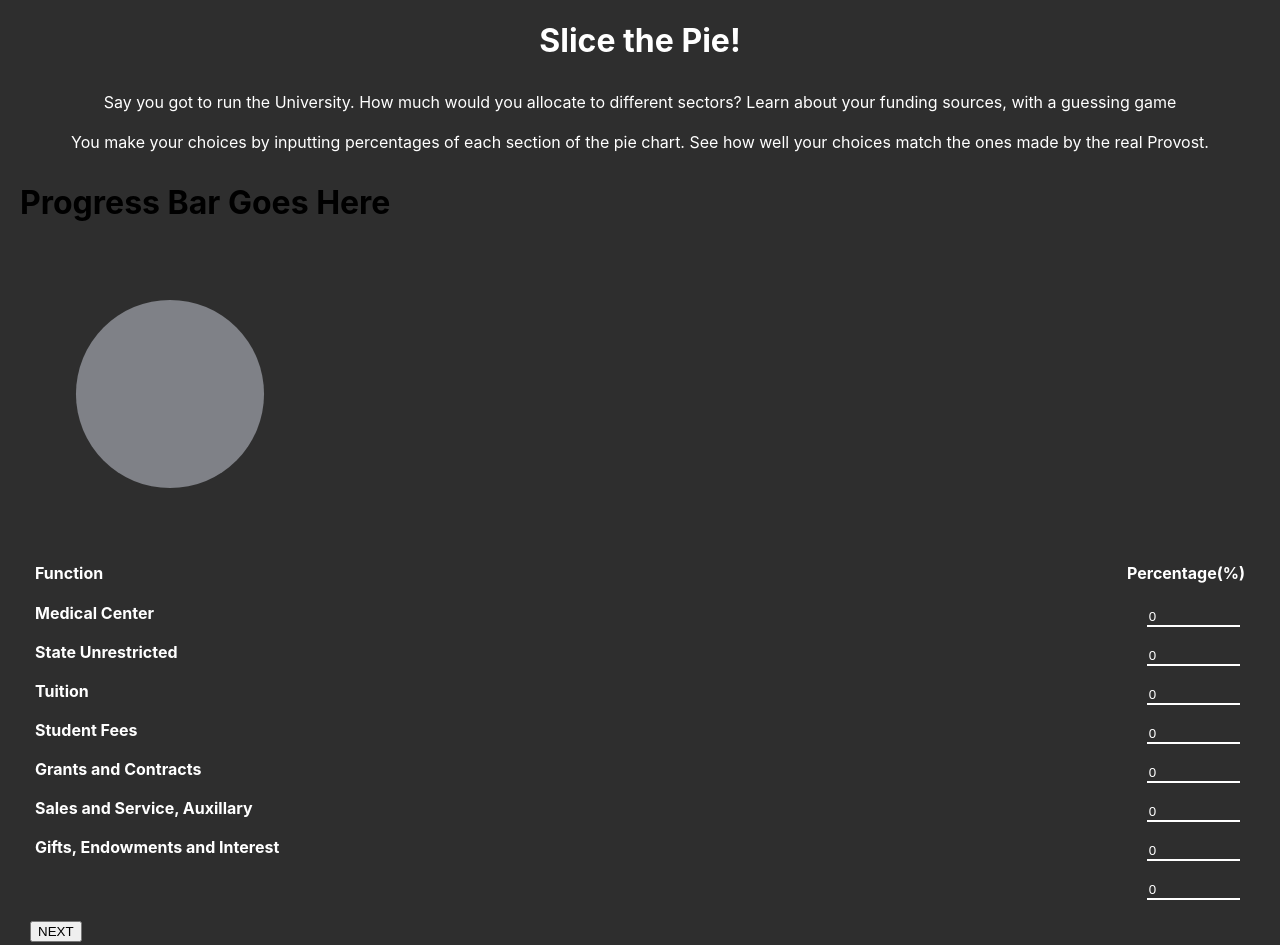
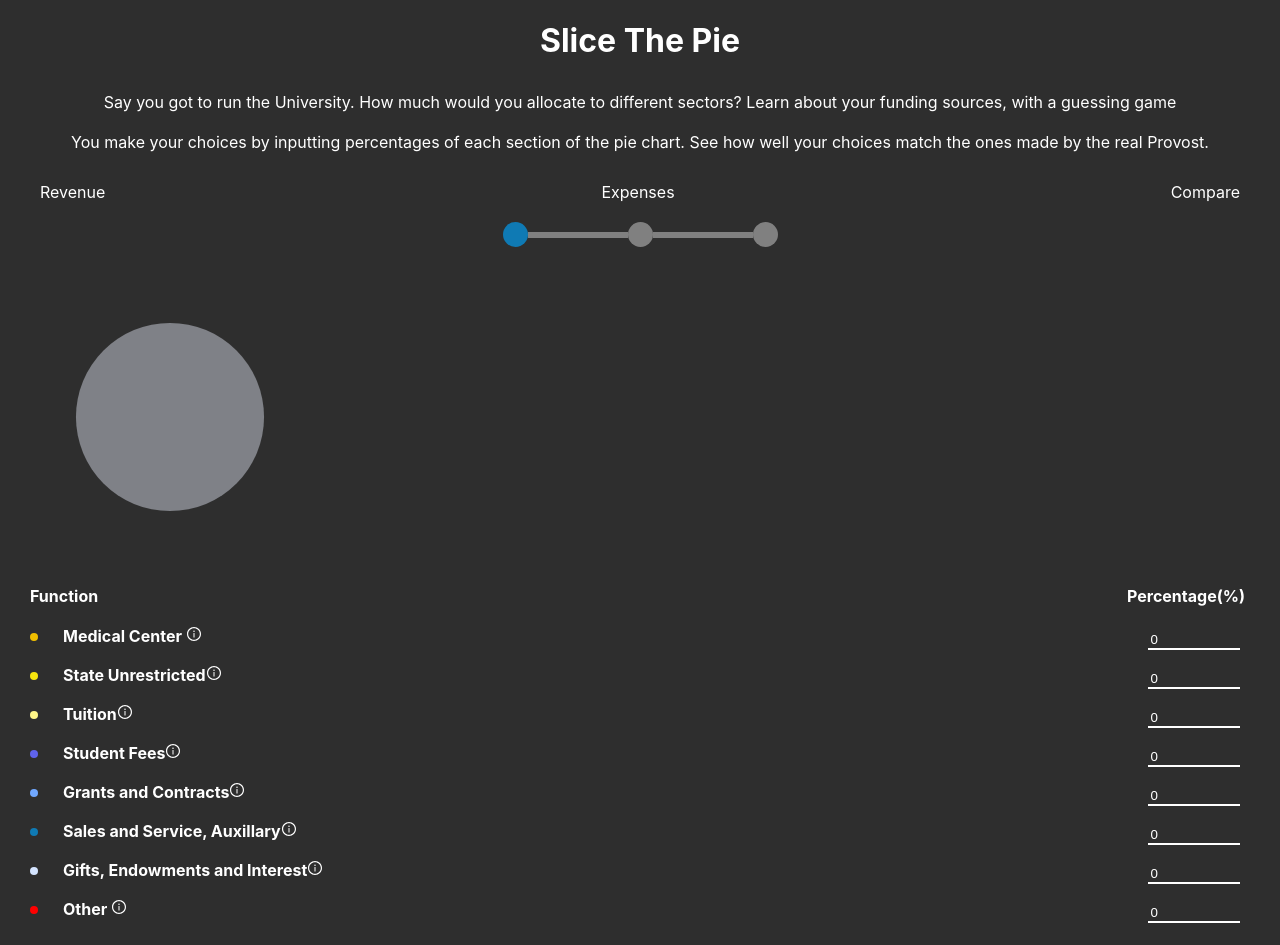
Before and after one commit to Iftekhar016/Web_Dev_Final_Project, a React (Create React App) app: page / in a window 1280 px wide. Shown: the top 945 px of the page. Built offline with nearby package versions, Linux system fonts and the light colour scheme.

Commit message:
Updated Files

```diff
--- a/src/App.css
+++ b/src/App.css
@@ -11,6 +11,49 @@ div {
   margin: 10px;
 }
 
+.bulletPoint {
+	font-size: 150%;
+}
+
+.bp1 {
+	color: #f0bf00;
+	font-size: 150%;
+}
+
+.bp2 {
+	color: #f6e50e;
+	font-size: 150%;
+}
+
+.bp3 {
+	font-size: 150%;
+	color: #fff688;
+}
+
+.bp4 {
+	color: #5f63ec;
+	font-size: 150%;
+}
+
+.bp5 {
+	color: #71A8FF;
+	font-size: 150%;
+}
+
+.bp6 {
+	color: #0f7ab4;
+	font-size: 150%;
+}
+
+.bp7 {
+	color: #d4e4ff;
+	font-size: 150%;
+}
+
+.bp8 {
+	color: red;
+	font-size: 150%;
+}
 .mainTitle {
 	display: flex;
 	justify-content: center;
@@ -41,6 +84,9 @@ div {
 	width: 50%;
 	color: white;
 	margin: 5px;
+	margin-left: 0px;
+	margin-right: 0px;
+	padding-right: 0px;
 }
 
 .right {
--- a/src/App.js
+++ b/src/App.js
@@ -1,4 +1,5 @@
 import React, { useRef, useEffect, useState } from 'react';
+import MyD3Component from "./MyD3Component.jsx";
 import './App.css';
 import InputForm from './InputForm.jsx';
 import Intro from './Intro.jsx';
@@ -39,7 +40,7 @@ function App() {
 		{
 			name: 'Grants and Contracts',
 			value: 0,
-			color: '71A8FF'
+			color: '#71A8FF'
 		},
 		{
 			name: 'Sales and Service, Auxillary',
@@ -140,9 +141,9 @@ function App() {
 	if (page === 0) {
 		return (
 			<div>
-				<h1 className='mainTitle'> Slice the Pie! </h1>
+				<h1 className='mainTitle'> Slice The Pie </h1>
 				<Intro/>
-				<ProgressBar/>
+				<ProgressBar page={page}/>
 				<PieChart data={revenue}/>
 				<InputForm data={revenue} onChange={handleRevUpdate}/>
 				<Button pageNum={page} onPress={handlePageUpdate}/>
@@ -154,9 +155,9 @@ function App() {
 	else if (page === 1) {
 		return (
 			<div>
-				<h1 className='mainTitle'> Hello World!!! </h1>
+				<h1 className='mainTitle'> Slice the Pie! </h1>
 				<Intro/>
-				<ProgressBar/>
+				<ProgressBar page={page}/>
 				<PieChart data={expenses}/>
 				<InputForm data={expenses} onChange={handleExpUpdate}/>
 				<Button pageNum={page} onPress={handlePageUpdate}/>
@@ -167,6 +168,9 @@ function App() {
 	else if (page===2) {
 		return (
 			<div>
+				<h1 className='mainTitle'> Slice The Pie </h1>
+				<Intro/>
+				<ProgressBar page={page}/>
 				<PieChart data={revenueData}/>
 				<PieChart data={revenue}/>
 				<Button pageNum={page} onPress={handlePageUpdate}/>
@@ -177,8 +181,12 @@ function App() {
 	else if (page === 3) {
 		return (
 			<div>
+				<h1 className='mainTitle'> Slice The Pie </h1>
+				<Intro/>
+				<ProgressBar page={page}/>
 				<PieChart data={expenditureData}/>
 				<PieChart data={expenses}/>
+				<Button pageNum={page} onPress={handlePageUpdate}/>
 			</div>
 		)
 	}
--- a/src/Buttons.jsx
+++ b/src/Buttons.jsx
@@ -16,16 +16,16 @@ function Button(props) {
 	if (props.pageNum > 0 && props.pageNum < 3) {
 		return (
 			<div className='button'>
-				<button onClick={nextButton}>NEXT</button>
-				<button onClick={backButton}>BACK</button>
+				<button className='next-button' onClick={nextButton}>NEXT</button>
+				<button className='back-button' onClick={backButton}>BACK</button>
 			</div>
 		)
 	}
 
-	else if (props.pageNum === 0 || props.pageNum === 3) {
+	else if (props.pageNum === 0 || props.pageNum === 2) {
 		return (
 			<div className='button'>
-				<button  onClick={nextButton}>NEXT</button>
+				<button className='next-button' onClick={nextButton}>NEXT</button>
 			</div>
 		)
 	}
@@ -33,7 +33,7 @@ function Button(props) {
 	else {
 		return (
 			<div className='button'>
-				<button onClick={restartButton}>RESTART</button>
+				<button className='restart-button' onClick={restartButton}>RESTART</button>
 			</div>
 		)
 	}
--- a/src/InputForm.jsx
+++ b/src/InputForm.jsx
@@ -1,4 +1,5 @@
 import React from 'react';
+import {AiOutlineInfoCircle} from 'react-icons/ai'
 
 function InputForm(props) {
 
@@ -38,7 +39,90 @@ function InputForm(props) {
 		props.onChange(name, value);
 	}
 
-	return (
+	if (props.data.length === 8) {
+		return (
+			<div>
+				<div className='main-container'>
+					<h4 className='left'> Function </h4>
+					<h4 className='right'> Percentage(%) </h4>
+				</div>
+
+				<div className='container'>
+					<li className = "bp1"></li>
+					<h4 className='left'> {props.data[0].name} <AiOutlineInfoCircle/> </h4>
+					<div className='input'>
+					<input  name={props.data[0].name} id={props.data[0].name} onChange={updateValue} placeholder='0%' className='large' value={props.data[0].value}/>
+					</div>
+				</div>
+
+				<div className='container'>
+					<li className = "bp2"></li>
+					<h4 className='left'> {props.data[1].name}<AiOutlineInfoCircle/> </h4>
+					<div className='input'>
+					<input  name={props.data[1].name} id={props.data[1].name} onChange={updateValue} placeholder='0%' className='large' value={props.data[1].value}/>
+					</div>
+				</div>
+
+				<div className='container'>
+					<li className = "bp3"></li>
+					<h4 className='left'> {props.data[2].name}<AiOutlineInfoCircle/></h4>
+					<div className='input'>
+					<input  name={props.data[2].name} id={props.data[2].name} onChange={updateValue} placeholder='0%' className='large' value={props.data[2].value}/>
+					</div>
+				</div>
+
+				<div className='container'>
+					<li className = "bp4"></li>
+					<h4 className='left'> {props.data[3].name}<AiOutlineInfoCircle/> </h4>
+					<div className='input'>
+					<input  name={props.data[3].name} id={props.data[3].name} onChange={updateValue} placeholder='0%' className='large' value={props.data[3].value}/>
+					</div>
+				</div>
+
+				<div className='container'>
+					<li className = "bp5"></li>
+					<h4 className='left'> {props.data[4].name}<AiOutlineInfoCircle/> </h4>
+					<div className='input'>
+					<input  name={props.data[4].name} id={props.data[4].name} onChange={updateValue} placeholder='0%' className='large' value={props.data[4].value}/>
+					</div>
+				</div>
+
+				<div className='container'>
+					<li className = "bp6"></li>
+					<h4 className='left'> {props.data[5].name}<AiOutlineInfoCircle/> </h4>
+					<div className='input'>
+					<input  name={props.data[5].name} id={props.data[5].name} onChange={updateValue} placeholder='0%' className='large' value={props.data[5].value}/>
+					</div>
+				</div>
+
+				<div className='container'>
+					<li className = "bp7"></li>
+					<h4 className='left'> {props.data[6].name}<AiOutlineInfoCircle/> </h4>
+					<div className='input'>
+					<input  name={props.data[6].name} id={props.data[6].name} onChange={updateValue} placeholder='0%' className='large' value={props.data[6].value}/>
+					</div>
+				</div>
+
+				<div className='container'>
+					<li className = "bp8"></li>
+					<h4 className='left'> {props.data[7].name} <AiOutlineInfoCircle/></h4>
+					<div className='input'>
+					<input  name={props.data[7].name} id={props.data[7].name} onChange={updateValue} placeholder='0%' className='large' value={props.data[7].value}/>
+					</div>
+				</div>
+
+				<div className='container'>
+					<h4 className='left'>  </h4>
+					<div className='input'>
+					<input disabled placeholder='0%' className='large' value={findSum('')}/>
+					</div>
+				</div>
+			</div>
+		);
+	}
+
+	else {
+		return (
 		<div>
 			<div className='main-container'>
 				<h4 className='left'> Function </h4>
@@ -46,49 +130,56 @@ function InputForm(props) {
 			</div>
 
 			<div className='container'>
-				<h4 className='left'> {props.data[0].name} </h4>
+				<li className = "bp1"></li>
+				<h4 className='left'> {props.data[0].name} <AiOutlineInfoCircle/></h4>
 				<div className='input'>
 				<input  name={props.data[0].name} id={props.data[0].name} onChange={updateValue} placeholder='0%' className='large' value={props.data[0].value}/>
 				</div>
 			</div>
 
 			<div className='container'>
-				<h4 className='left'> {props.data[1].name} </h4>
+				<li className = "bp2"></li>
+				<h4 className='left'> {props.data[1].name} <AiOutlineInfoCircle/></h4>
 				<div className='input'>
 				<input  name={props.data[1].name} id={props.data[1].name} onChange={updateValue} placeholder='0%' className='large' value={props.data[1].value}/>
 				</div>
 			</div>
 
 			<div className='container'>
-				<h4 className='left'> {props.data[2].name} </h4>
+				<li className = "bp3"></li>
+				<h4 className='left'> {props.data[2].name} <AiOutlineInfoCircle/></h4>
 				<div className='input'>
 				<input  name={props.data[2].name} id={props.data[2].name} onChange={updateValue} placeholder='0%' className='large' value={props.data[2].value}/>
 				</div>
 			</div>
 
 			<div className='container'>
-				<h4 className='left'> {props.data[3].name} </h4>
+				<li className = "bp4"></li>
+				<h4 className='left'> {props.data[3].name} <AiOutlineInfoCircle/></h4>
 				<div className='input'>
 				<input  name={props.data[3].name} id={props.data[3].name} onChange={updateValue} placeholder='0%' className='large' value={props.data[3].value}/>
 				</div>
 			</div>
 
 			<div className='container'>
-				<h4 className='left'> {props.data[4].name} </h4>
+				<li className = "bp5"></li>
+				<h4 className='left'> {props.data[4].name} <AiOutlineInfoCircle/></h4>
 				<div className='input'>
 				<input  name={props.data[4].name} id={props.data[4].name} onChange={updateValue} placeholder='0%' className='large' value={props.data[4].value}/>
 				</div>
 			</div>
 
 			<div className='container'>
-				<h4 className='left'> {props.data[5].name} </h4>
+				<li className = "bp6"></li>
+				<h4 className='left'> {props.data[5].name} <AiOutlineInfoCircle/></h4>
 				<div className='input'>
 				<input  name={props.data[5].name} id={props.data[5].name} onChange={updateValue} placeholder='0%' className='large' value={props.data[5].value}/>
 				</div>
 			</div>
 
 			<div className='container'>
-				<h4 className='left'> {props.data[6].name} </h4>
+				<li className = "bp7"></li>
+				<h4 className='left'> {props.data[6].name} <AiOutlineInfoCircle/></h4>
 				<div className='input'>
 				<input  name={props.data[6].name} id={props.data[6].name} onChange={updateValue} placeholder='0%' className='large' value={props.data[6].value}/>
 				</div>
@@ -102,6 +193,7 @@ function InputForm(props) {
 			</div>
 		</div>
 	);
+	}
 }
 
 export default InputForm;
--- a/src/ProgressBar.jsx
+++ b/src/ProgressBar.jsx
@@ -1,7 +1,94 @@
 import React from 'react';
 
-function ProgressBar() {
-	return <h1> Progress Bar Goes Here </h1>
+function ProgressBar(props) {
+	const firstOption = {
+		height: '25px',
+		width: '25px',
+		'backgroundColor': '#0f7ab4',
+		'borderRadius': '50%',
+		margin: '0px'
+	}
+	const main = {
+		display: 'flex',
+		'flexDirection': 'column',
+		'justifyContent': 'space-evenly'
+	}
+	const bar = {
+		display: 'flex',
+		'flexDirection': 'row',
+		'justifyContent': 'center',
+	}
+
+	const headings = {
+		display: 'flex',
+		'flexDirection': 'row',
+		'justifyContent': 'space-between'
+	}
+	const line = {
+		width: '100px',
+		height: '6px',
+		'backgroundColor': '#0f7ab4',
+		'margin': '10px 0px 0px 0px'
+	}
+
+	if (props.page === 0) {
+
+		return (
+			<div style={main}>
+				<div style={headings}>
+					<span style={{color: 'white'}}> Revenue </span>
+					<span style={{color: 'white'}}> Expenses </span>
+					<span style={{color: 'white'}}> Compare </span>
+				</div>
+				<div style={bar}>
+					<div style={firstOption}></div>
+					<div style={{...line, 'backgroundColor': 'gray'}}></div>
+					<div style={{...firstOption, 'backgroundColor': 'gray'}}></div>
+					<div style={{...line, 'backgroundColor': 'gray'}}></div>
+					<div style={{...firstOption, 'backgroundColor': 'gray'}}></div>
+				</div>
+			</div>
+		)
+	}
+
+
+	else if (props.page === 1) {
+		return (
+			<div style={main}>
+				<div style={headings}>
+					<span style={{color: 'white'}}> Revenue </span>
+					<span style={{color: 'white'}}> Expenses </span>
+					<span style={{color: 'white'}}> Compare </span>
+				</div>
+				<div style={bar}>
+					<div style={firstOption}></div>
+					<div style={line}></div>
+					<div style={firstOption}></div>
+					<div style={{...line, 'backgroundColor': 'gray'}}></div>
+					<div style={{...firstOption, 'backgroundColor': 'gray'}}></div>
+				</div>
+			</div>
+		)
+	}
+
+	else {
+		return (
+			<div style={main}>
+				<div style={headings}>
+					<span style={{color: 'white'}}> Revenue </span>
+					<span style={{color: 'white'}}> Expenses </span>
+					<span style={{color: 'white'}}> Compare </span>
+				</div>
+				<div style={bar}>
+					<div style={firstOption}></div>
+					<div style={line}></div>
+					<div style={firstOption}></div>
+					<div style={line}></div>
+					<div style={firstOption}></div>
+				</div>
+			</div>
+		)
+	}
 }
 
 export default ProgressBar;
```
